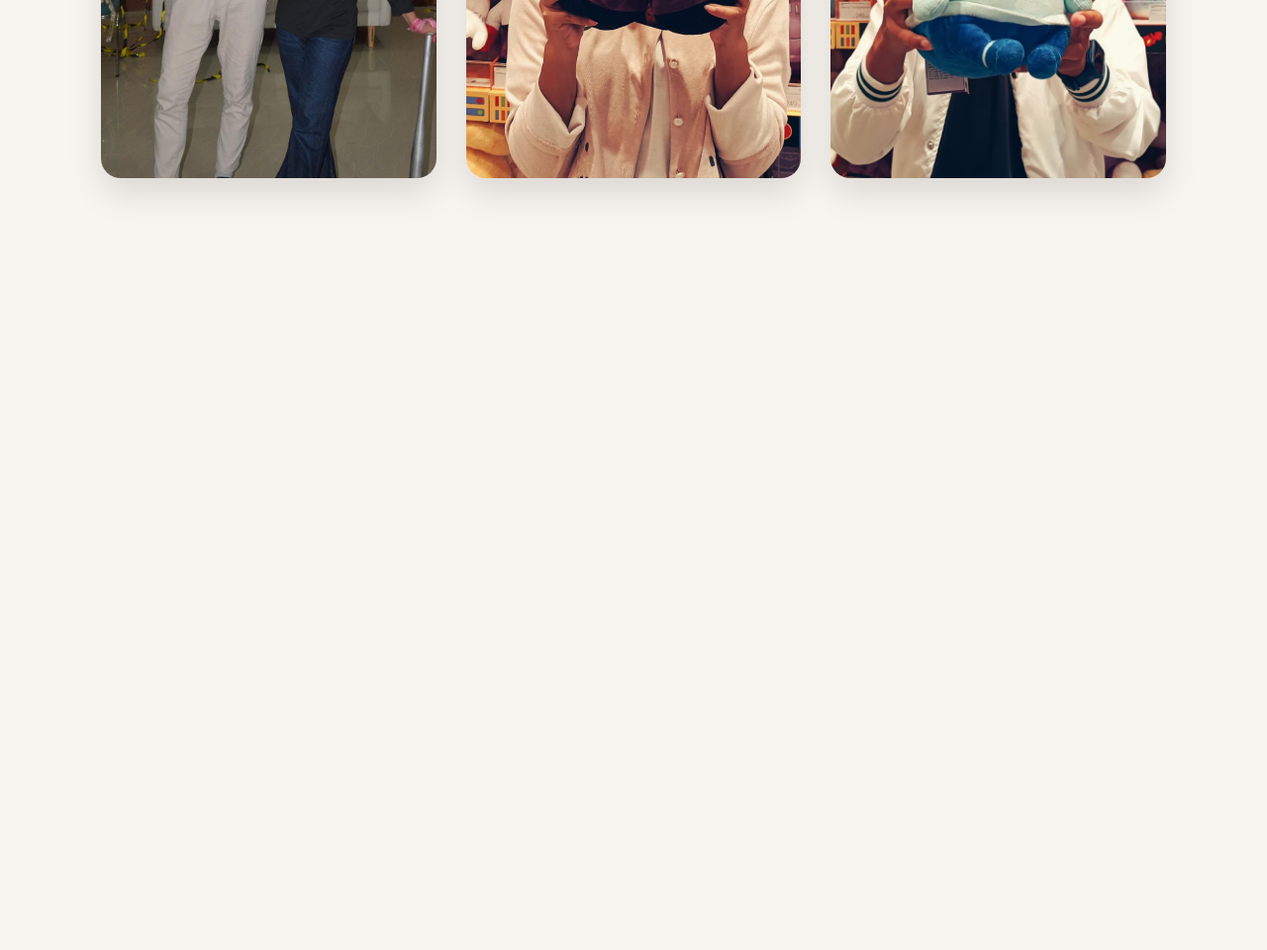
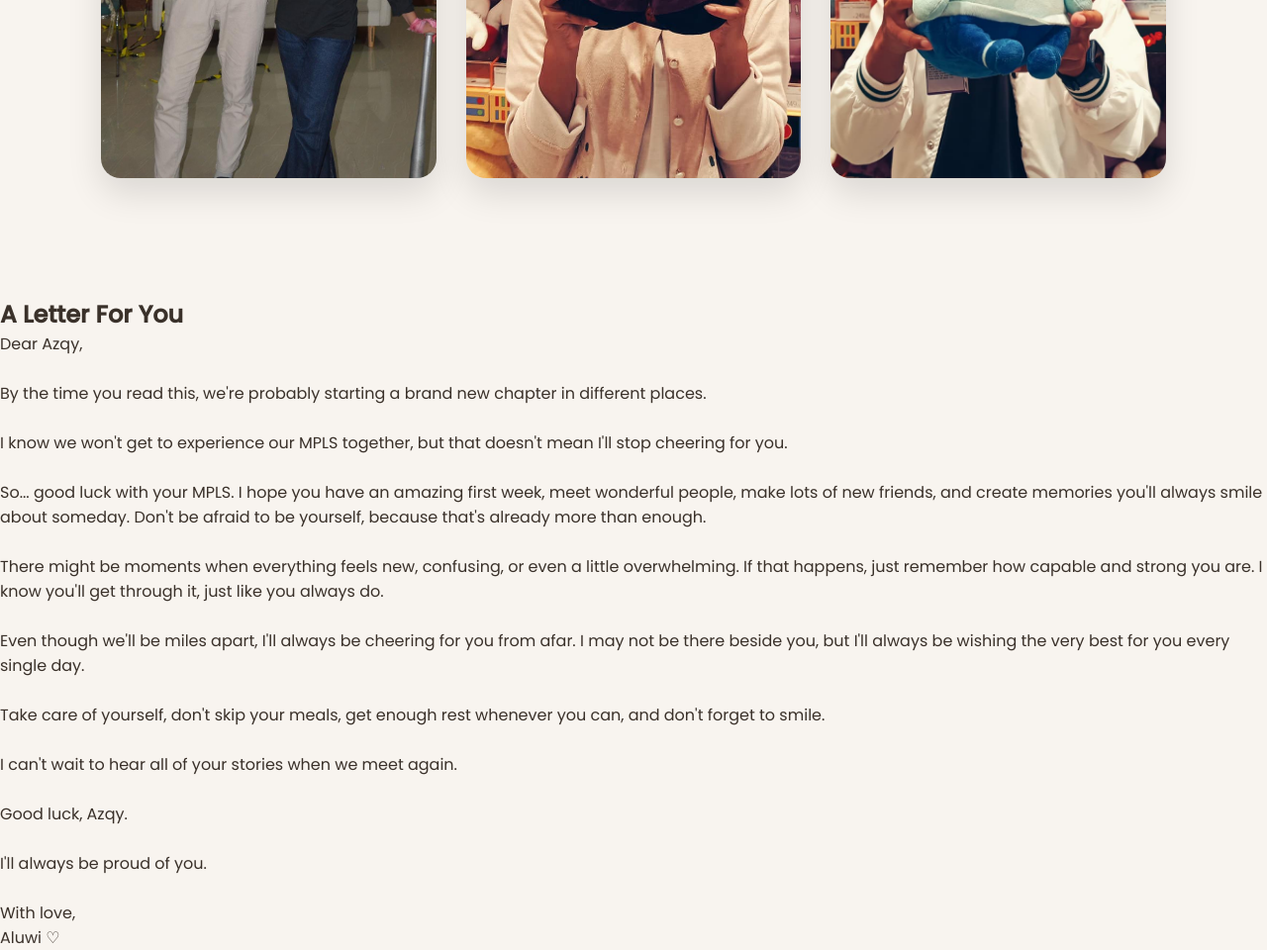
Before and after one commit to aluwi0210-png/for-azqy, a plain HTML site: page index.html in a window 1280 px wide. Shown: the part 5734-6694 px from the top of the page at 99% size. Before the commit the page ends 6034 px from the top, so only its background shows below. Drawn offline with nearby package versions, Linux system fonts and the light colour scheme.

Commit message:
Update index.html

```diff
--- a/index.html
+++ b/index.html
@@ -199,6 +199,65 @@
     </div>
 
 </section>
+    <section class="letter">
+
+    <div class="letter-paper">
+
+        <h2>A Letter For You</h2>
+
+        <p class="letter-text">
+
+            Dear Azqy,
+
+            <br><br>
+
+            By the time you read this, we're probably starting a brand new chapter in different places.
+
+            <br><br>
+
+            I know we won't get to experience our MPLS together, but that doesn't mean I'll stop cheering for you.
+
+            <br><br>
+
+            So... good luck with your MPLS. I hope you have an amazing first week, meet wonderful people, make lots of new friends, and create memories you'll always smile about someday. Don't be afraid to be yourself, because that's already more than enough.
+
+            <br><br>
+
+            There might be moments when everything feels new, confusing, or even a little overwhelming. If that happens, just remember how capable and strong you are. I know you'll get through it, just like you always do.
+
+            <br><br>
+
+            Even though we'll be miles apart, I'll always be cheering for you from afar. I may not be there beside you, but I'll always be wishing the very best for you every single day.
+
+            <br><br>
+
+            Take care of yourself, don't skip your meals, get enough rest whenever you can, and don't forget to smile.
+
+            <br><br>
+
+            I can't wait to hear all of your stories when we meet again.
+
+            <br><br>
+
+            Good luck, Azqy.
+
+            <br><br>
+
+            I'll always be proud of you.
+
+            <br><br>
+
+            With love,
+
+            <br>
+
+            Aluwi ♡
+
+        </p>
+
+    </div>
+
+</section>
 
 <script src="script.js"></script>
 
```
